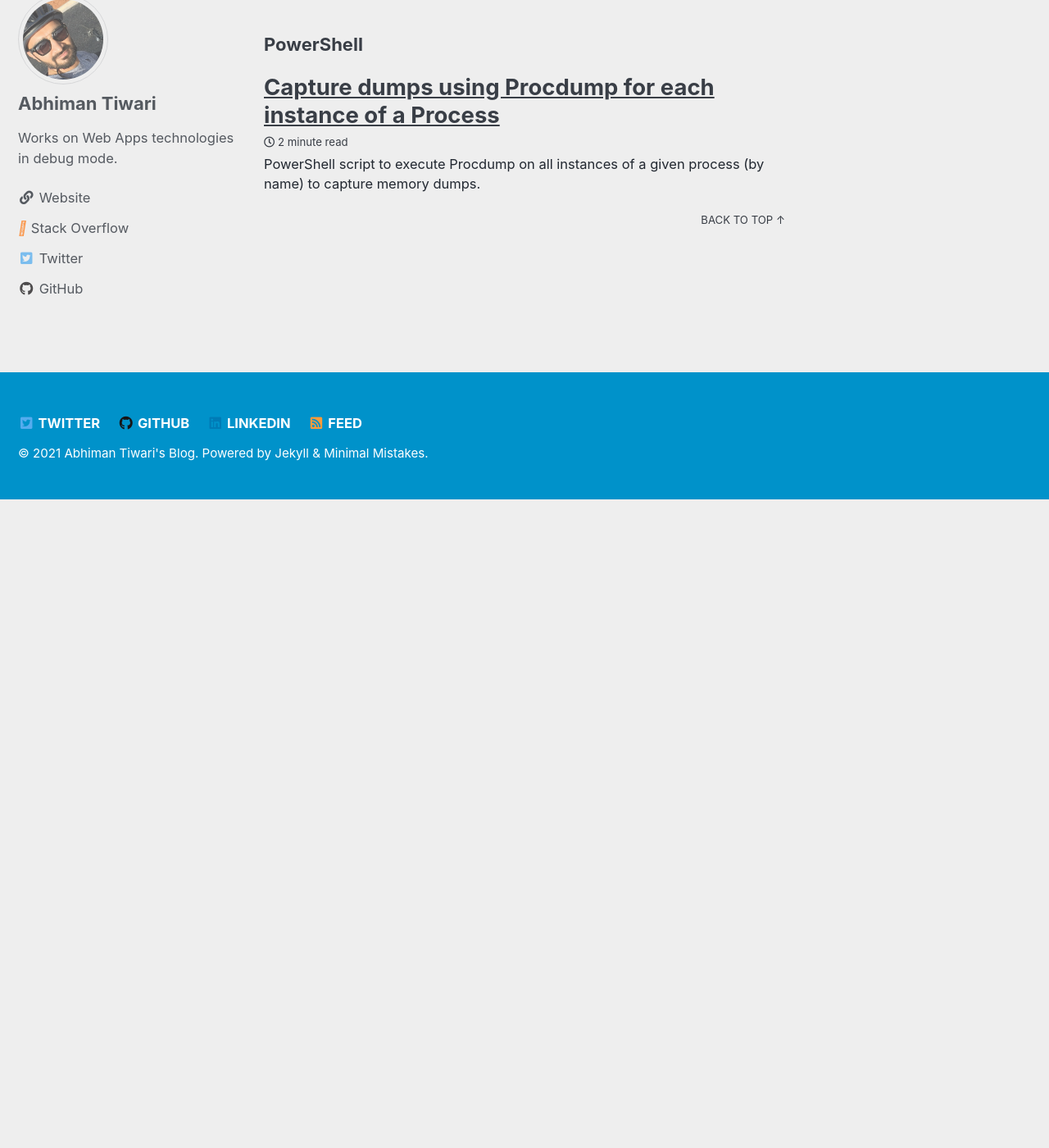
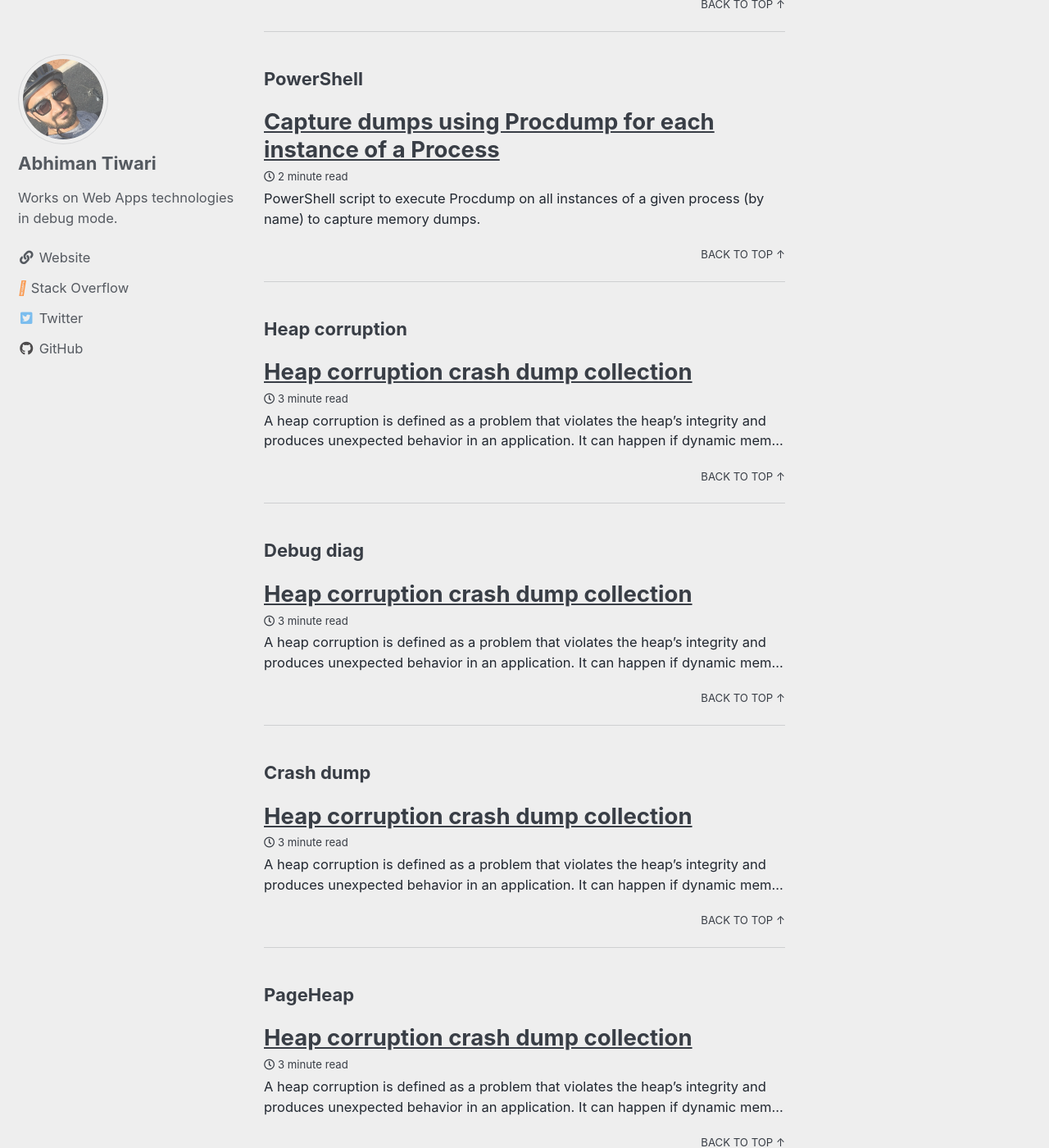
Before and after one commit to abhimantiwari/abhimantiwari.github.io, a Jekyll site: the page built from _pages/tag-archive.md, in a window 1280 px wide and 1400 px high, scrolled down 3401 px. Shown: the whole window at 82% size. Built offline with Jekyll 4.4.1, drawn with Linux system fonts in a browser that asks for light colours; cached includes are drawn as plain includes; before the commit the page ends 4010 px from its top, so only the background shows below that; some of the changed text lies outside the part shown.

Commit message:
Heap corruption blog

````diff
--- a/_config.yml
+++ b/_config.yml
@@ -99,7 +99,7 @@ plugins:
 
 # Social Sharing
 twitter:
-  username               : "abhimankumar"
+  username               : "AbhimanTiwari"
 facebook:
   username               :
   app_id                 :
@@ -149,7 +149,7 @@ footer:
   links:
     - label: "Twitter"
       icon: "fab fa-fw fa-twitter-square"
-      url: "https://twitter.com/abhimankumar"
+      url: "https://twitter.com/abhimantiwari"
     - label: "GitHub"
       icon: "fab fa-fw fa-github"
       url: "https://github.com/abhimantiwari"
--- a/_posts/2021-11-15-CaptureDumps.md
+++ b/_posts/2021-11-15-CaptureDumps.md
@@ -138,4 +138,4 @@ function PrintUsage() {
 }
 ```
 
-HTH!
+Hope it helps!
--- /dev/null
+++ b/_posts/2021-11-24-Heap-corruption-crash-dump.md
@@ -0,0 +1,76 @@
+---
+title: "Heap corruption crash dump collection"
+date: 2021-11-24
+categories:
+  - Blog
+tags:
+  - Heap corruption
+  - Debug diag
+  - Crash dump
+  - PageHeap
+---
+A heap corruption is defined as a problem that violates the heap's integrity and produces unexpected behavior in an application. It can happen if dynamic memory allocation and deallocation aren't handled appropriately in application code.
+
+The process would not crash until the corrupted heap is accessed, but when a thread tries to use that corrupted block of memory in the heap, the application process will terminate, which makes it difficult to troubleshoot. If we capture a normal crash dump in this scenario, the problematic thread we’ll see in the dump, may not be the one that triggered the problem, but rather could be the victim thread.
+
+So, to find the underlying cause and determine the actual issue, we should capture crash dump with pageheap enabled.
+
+To know more about Heap, please refer below articles -
+- <a title="What a Heap of ...(Part One)" href="https://techcommunity.microsoft.com/t5/ask-the-performance-team/what-a-heap-of-part-one/ba-p/372424">What a Heap of ...(Part One)</a>
+- <a title="What a Heap of ...(Part Tow)" href="https://techcommunity.microsoft.com/t5/ask-the-performance-team/what-a-heap-of-part-two/ba-p/372431">What a Heap of ...(Part Two)</a>
+
+<br/>
+Following are the steps to capture heap corruption crash dumps using [Debug Diag](https://www.microsoft.com/en-us/download/details.aspx?id=102635) tool –
+
+- Launch Debug Diag tool (Start -> Programs -> DebugDiag 2 Collection)
+- If the Debug diag is already running, Start the Rules Wizard by activating the Rules tab and clicking the `Add Rule` button on the bottom of the tabbed dialog.  If this is the first time you have run DebugDiag.Collection.exe then the rules wizard will start automatically.
+- Select the `Crash` option in the Select Rule Type Dialog and click `Next`
+<img title="image" style="BORDER-RIGHT: 0px; BORDER-TOP: 0px; DISPLAY: inline; BORDER-LEFT: 0px; BORDER-BOTTOM: 0px" height="400" alt="image" src="/Content/Crash.png" width="600" border="0"><br/>
+
+- In the Select Target Type Dialog choose `A specific process` and click `Next`
+<img title="image" style="BORDER-RIGHT: 0px; BORDER-TOP: 0px; DISPLAY: inline; BORDER-LEFT: 0px; BORDER-BOTTOM: 0px" height="400" alt="image" src="/Content/SpecificProcess.png" width="600" border="0"><br/>
+
+> Alternatively, we could also select `A specific IIS Web application pool` and then affected `Application Pool`.
+
+- Select the `w3wp.exe` process from the list of processes and click `Next`
+<img title="image" style="BORDER-RIGHT: 0px; BORDER-TOP: 0px; DISPLAY: inline; BORDER-LEFT: 0px; BORDER-BOTTOM: 0px" height="400" alt="image" src="/Content/w3wp.png" width="600" border="0"><br/>
+
+- In the Advanced Configuration dialog box click the `PageHeap Flags...` button
+<img title="image" style="BORDER-RIGHT: 0px; BORDER-TOP: 0px; DISPLAY: inline; BORDER-LEFT: 0px; BORDER-BOTTOM: 0px" height="400" alt="image" src="/Content/PageHeap.png" width="600" border="0"><br/>
+
+- In the PageHeap Flags dialog choose the `Enable Full PageHeap` option and click `OK` and then `YES` for the warning prompt
+<img title="image" style="BORDER-RIGHT: 0px; BORDER-TOP: 0px; DISPLAY: inline; BORDER-LEFT: 0px; BORDER-BOTTOM: 0px" height="400" alt="image" src="/Content/FullPageheap.png" width="600" border="0"><br/>
+<img title="image" style="BORDER-RIGHT: 0px; BORDER-TOP: 0px; DISPLAY: inline; BORDER-LEFT: 0px; BORDER-BOTTOM: 0px" height="400" alt="image" src="/Content/PageheapWarning.png" width="600" border="0"><br/>
+
+- In the Advanced Configuration dialog click `Next`.
+<img title="image" style="BORDER-RIGHT: 0px; BORDER-TOP: 0px; DISPLAY: inline; BORDER-LEFT: 0px; BORDER-BOTTOM: 0px" height="400" alt="image" src="/Content/AdNext.png" width="600" border="0"><br/>
+
+- In the `Select Dump Location and Rule Name` dialog, specify a name for this crash rule, and specify a directory where the dump files will be created (you may leave the defaults as well) and click `Next`.
+<img title="image" style="BORDER-RIGHT: 0px; BORDER-TOP: 0px; DISPLAY: inline; BORDER-LEFT: 0px; BORDER-BOTTOM: 0px" height="400" alt="image" src="/Content/DDRuleName.png" width="600" border="0"><br/>
+
+- In the Rule Completed dialog choose `Activate the rule now` and click `Finish` button.
+<img title="image" style="BORDER-RIGHT: 0px; BORDER-TOP: 0px; DISPLAY: inline; BORDER-LEFT: 0px; BORDER-BOTTOM: 0px" height="400" alt="image" src="/Content/FinishRule.png" width="600" border="0"><br/>
+
+- Once you click on `Finish` button on previous dialog, it will take you to the final screen where you will see the newly created rule details and make sure status should be `Active`.
+<img title="image" style="BORDER-RIGHT: 0px; BORDER-TOP: 0px; DISPLAY: inline; BORDER-LEFT: 0px; BORDER-BOTTOM: 0px" height="400" alt="image" src="/Content/ActiveRule.png" width="800" border="0"><br/>
+
+- At this point in time, w3wp.exe will need to be restarted to enable PageHeap for the process. Once w3wp.exe is restarted, you are done. You will need to wait for the next occurrence to have the dumps generated. The rule is now active and DebugDiag has attached DbgHost.exe to the w3wp.exe process and is debugging the process live. If heap corruption occurs, a full userdump will be generated.
+
+> **Note:** Since pageheap is enabled per process, every instance of w3wp.exe running on the system will have pageheap. There is also a performance impact associated with pageheap that would cause the processing to slow down a bit due to heap verification.
+
+<br/>
+
+> If pageheap dump is not much helpful and you want to retrieve more detailed info about the heap corruption to understand the root cause of the issue and make the code fix easier, you can use Application Verifier in combination with Debug Diagnosis to capture the dumps.
+
+**Other alternative data capturing Options:** <br/>
+[Capturing Dumps using Debug diag and Application Verifier. ](https://techcommunity.microsoft.com/t5/iis-support-blog/debugging-heap-corruption-with-application-verifier-and/ba-p/376844).
+Application Verifier can be downloaded from [here](https://docs.microsoft.com/en-us/windows-hardware/drivers/devtest/application-verifier)
+
+**OR**
+
+Capture Heap corruption crash dumps using GFlag -
+<a title="Steps to capture Heap corruption crash dumps using GFlag. " href="https://web.archive.org/web/20190128135459/https:/blogs.msdn.microsoft.com/webdav_101/2010/06/22/detecting-heap-corruption-using-gflags-and-dumps/">Steps to capture Heap corruption crash dumps using GFlag.</a>
+GFlag can be downloaded from [here](https://docs.microsoft.com/en-us/windows-hardware/drivers/debugger/gflags).
+
+
+Hope it helps! :-)
````
Also changed, not shown: Content/ActiveRule.png (added), Content/AdNext.png (added), Content/Crash.png (added), Content/DDRuleName.png (added), Content/FinishRule.png (added), Content/FullPageheap.png (added), Content/PageHeap.png (added), Content/PageheapWarning.png (added), Content/SpecificProcess.png (added), Content/w3wp.png (added).
